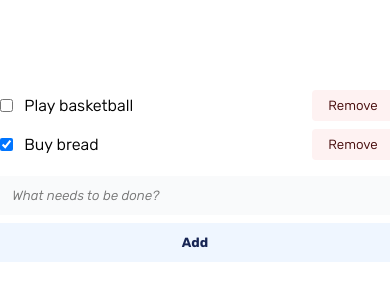
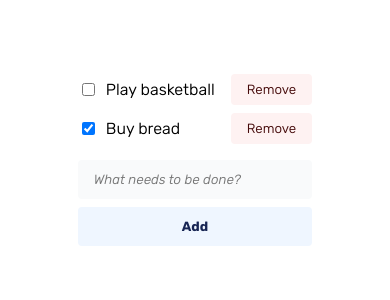
Before and after one commit to smlxdesign/Todo-List, a website with bundled scripts: page index.html in a window 390 px wide. Shown: the part 278-578 px from the top of the page. Built offline with nearby package versions, Linux system fonts and the light colour scheme.

Commit message:
Fix issues with layout on mobile devices

```diff
--- a/src/styles/style.css
+++ b/src/styles/style.css
@@ -1,7 +1,7 @@
 * {
-	font-family: Arial, Helvetica, sans-serif;
-
-	/* VARIABLES */
+	/*
+	*    VARIABLES
+	*/
 	--grey50: #f9fafb;
 	--grey300: #cbd5e1;
 	--grey500: #6b7280;
@@ -32,6 +32,9 @@
 	--success700: #15803d;
 	--success950: #052e16;
 
+	/*
+	*    FONTS
+	*/
 	font-family: 'Rubik', sans-serif;
 	font-optical-sizing: auto;
 	font-weight: 350;
@@ -40,10 +43,10 @@
 
 body {
 	background-color: #fff;
-	padding: 16px;
 	display: flex;
 	justify-content: center;
 	align-items: center;
+
 	height: 100dvh;
 }
 
@@ -54,12 +57,19 @@ button {
 	padding: 8px 16px;
 }
 
+/*
+*    TODOS LIST
+*/
+
 .todo-list {
 	list-style: none;
 	padding: 0;
 	display: flex;
 	flex-direction: column;
 	gap: 8px;
+
+	justify-content: space-between;
+	width: 100%;
 
 	li {
 		justify-content: space-between;
@@ -72,7 +82,7 @@ button {
 			align-items: center;
 			gap: 8px;
 
-			width: 300px;
+			width: 100%;
 			white-space: nowrap;
 			overflow: hidden;
 			text-overflow: ellipsis;
```
